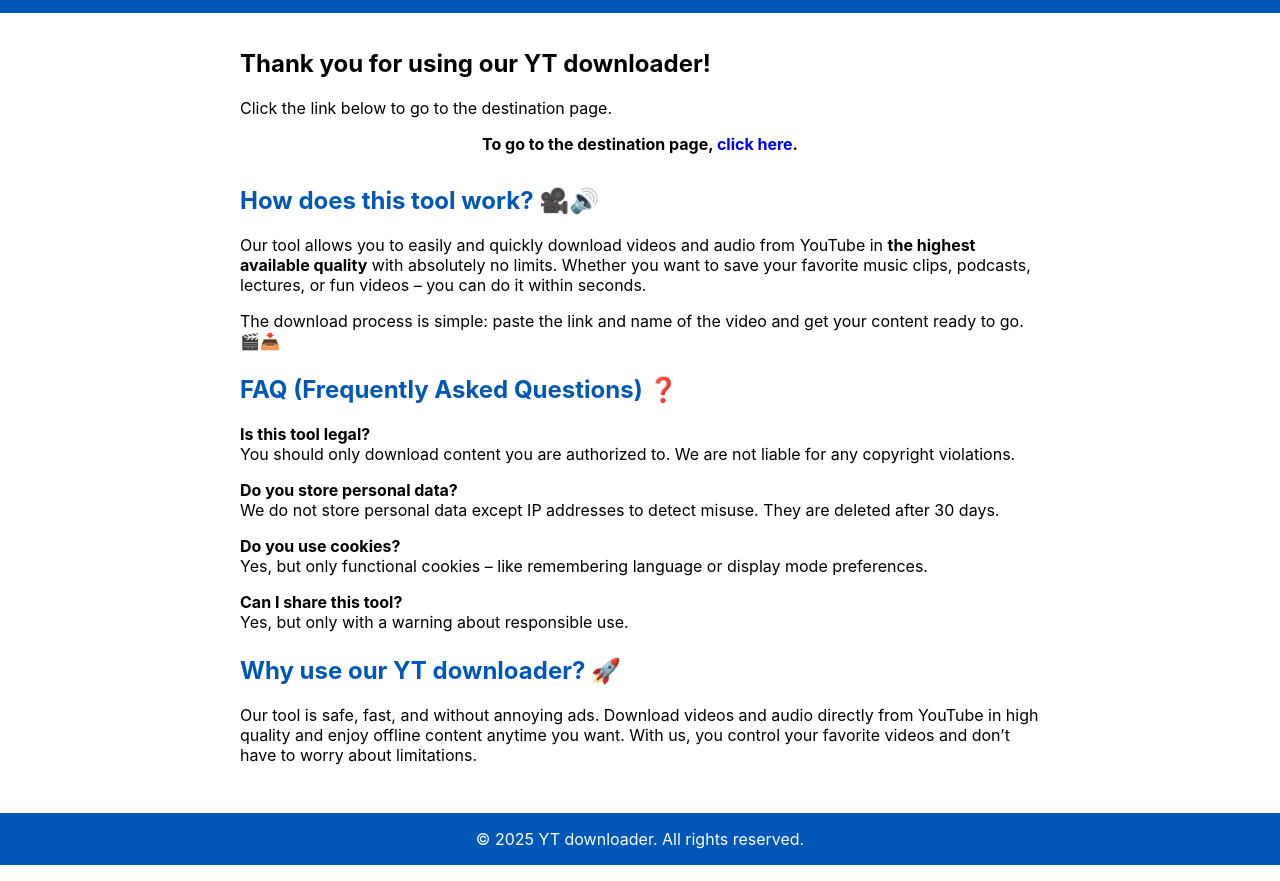
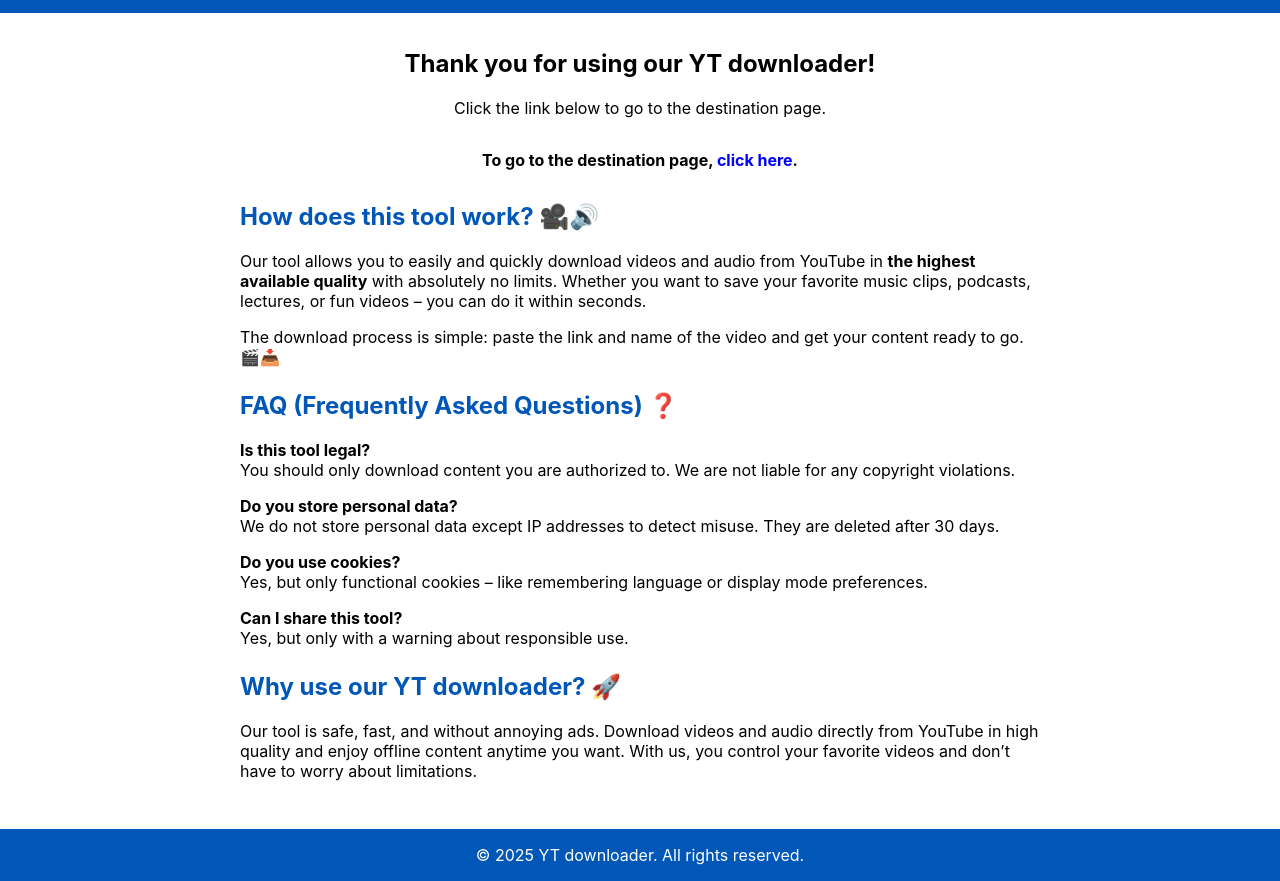
Before and after one commit to JelenXP/YT-downloader, a plain HTML site: page index.html in a window 1280 px wide. Shown: the part 58-939 px from the top of the page. Drawn offline with Linux system fonts and the light colour scheme.

Commit message:
Update index.html

```diff
--- a/index.html
+++ b/index.html
@@ -22,7 +22,6 @@
       display: flex;
       flex-direction: column;
       min-height: 100vh;
-      text-align: center;
     }
     @media (prefers-color-scheme: dark) {
       body {
@@ -45,6 +44,7 @@
       background-color: #0057b8;
       color: white;
       padding: 1em 0.5em;
+      text-align: center; /* centrum pro header/footer */
     }
     header h1, footer p {
       margin: 0;
@@ -56,6 +56,12 @@
       max-width: 800px;
       margin: 0 auto;
       text-align: left;
+    }
+
+    /* Nové: centrum pro úvodní texty */
+    #intro-texts {
+      text-align: center;
+      margin-bottom: 2em;
     }
 
     #redirect-info {
@@ -80,8 +86,11 @@
   </header>
 
   <main>
-    <h2 id="welcome"></h2>
-    <p id="message"></p>
+    <div id="intro-texts">
+      <h2 id="welcome"></h2>
+      <p id="message"></p>
+    </div>
+
     <p id="redirect-info"></p>
 
     <div class="ad-container">
```
